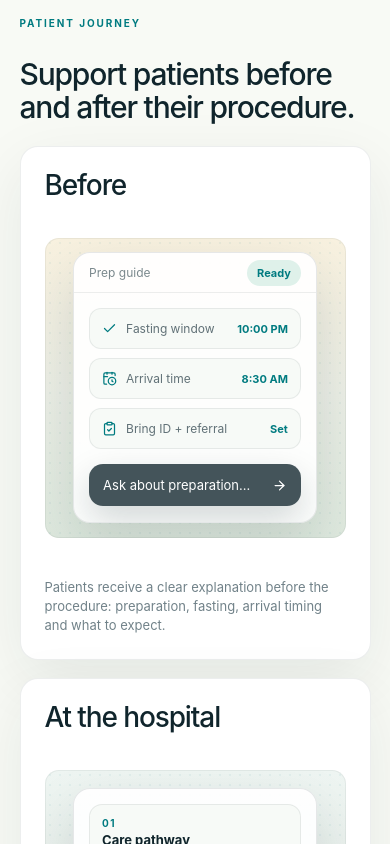
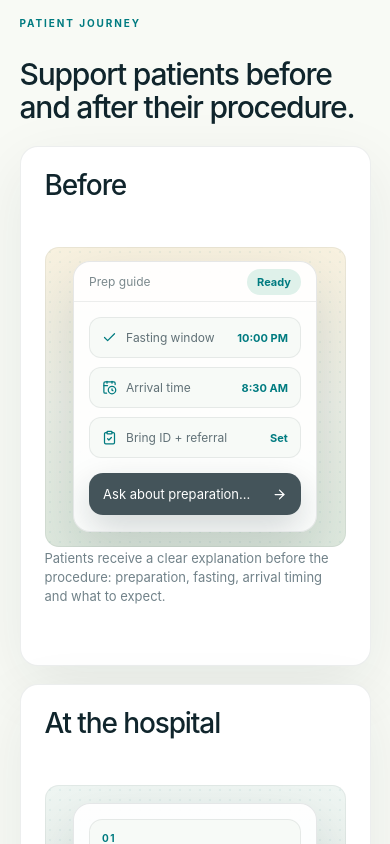
Before and after one commit to STV1222/Medivo-AI-Website, a Next.js app: page / in a window 390 px wide. Shown: the part 11156-12000 px from the top of the page. Built offline with nearby package versions, Linux system fonts and the light colour scheme; a web font is replaced by a local one.

Commit message:
Align patient journey cards

```diff
--- a/app/globals.css
+++ b/app/globals.css
@@ -198,9 +198,9 @@ button{font:inherit}
 .endoscopy{background:#f8faf5;padding:11vw 5vw}
 .endoscopy h2{max-width:1200px;margin:0 0 5.5vw}
 .journey{display:grid;grid-template-columns:repeat(4,1fr);gap:18px}
-.journey-card{min-height:520px;padding:22px;border-radius:18px;position:relative;overflow:hidden;display:flex;flex-direction:column;justify-content:space-between;color:var(--ink);background:#fff;border:1px solid rgba(16,37,44,.08);box-shadow:0 20px 64px rgba(16,37,44,.08)}
-.journey-card h3{font-size:clamp(24px,2.05vw,32px);line-height:1.04;letter-spacing:var(--title-track);font-weight:500;margin:0 0 18px}
-.journey-card>p{font-size:14px;line-height:1.46;color:#718289;max-width:330px;margin:20px 0 0}
+.journey-card{min-height:560px;padding:22px;border-radius:18px;position:relative;overflow:hidden;display:grid;grid-template-rows:70px 312px minmax(92px,auto);align-content:start;color:var(--ink);background:#fff;border:1px solid rgba(16,37,44,.08);box-shadow:0 20px 64px rgba(16,37,44,.08)}
+.journey-card h3{font-size:clamp(24px,2.05vw,32px);line-height:1.04;letter-spacing:var(--title-track);font-weight:500;margin:0;align-self:start}
+.journey-card>p{font-size:14px;line-height:1.46;color:#718289;max-width:330px;margin:22px 0 0;align-self:start}
 .journey-visual{height:312px;position:relative;display:grid;place-items:center;padding:18px;border-radius:14px;overflow:hidden;background:#eceee8;box-shadow:inset 0 0 0 1px rgba(16,37,44,.06)}
 .journey-visual:before{content:"";position:absolute;inset:0;background-image:radial-gradient(rgba(0,123,128,.08) 1px,transparent 1px);background-size:10px 10px;opacity:.7}
 .journey-visual>*{position:relative;z-index:1}
@@ -364,7 +364,7 @@ to{opacity:1;transform:none}
 .benefit-content-card p{font-size:17px;margin-bottom:0}
 .benefit-content-card a{margin-top:28px;padding:12px 18px}
 .journey{grid-template-columns:1fr 1fr}
-.journey-card{min-height:500px}
+.journey-card{min-height:540px;grid-template-rows:64px 300px minmax(92px,auto)}
 .journey-visual{height:300px}
 .comparison-grid{grid-template-columns:1fr}
 .comparison-card{min-height:360px;padding:54px 7vw}
@@ -409,7 +409,7 @@ to{opacity:1;transform:none}
 .benefit-content-card{padding:28px}
 .benefit-content-card h3{font-size:30px}
 .journey{grid-template-columns:1fr}
-.journey-card{min-height:500px;padding:24px}
+.journey-card{min-height:520px;padding:24px;grid-template-rows:56px 300px minmax(90px,auto)}
 .journey-card h3{font-size:28px}
 .journey-card p{font-size:13px}
 .journey-visual{height:300px;margin:20px 0}
```
